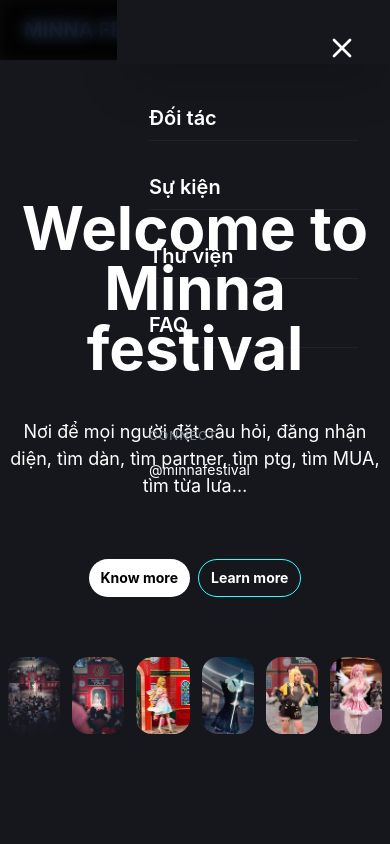
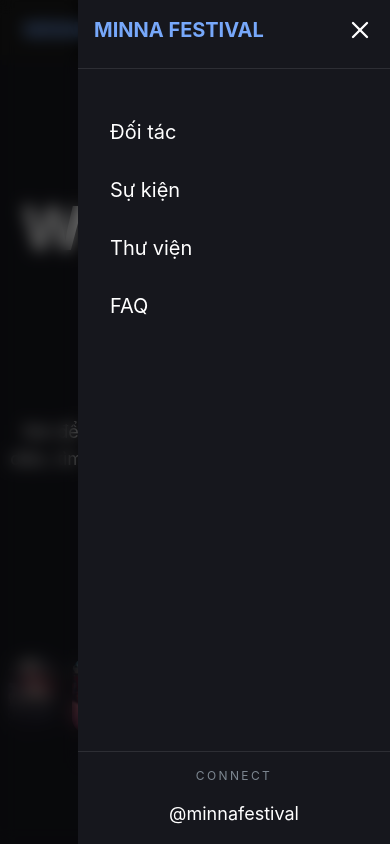
Before and after one commit to NoneHhii/minna-festival, a React (Vite) app: page / in a window 390 px wide. Both pictures are taken after a click on the element 352 px from the left and 30 px from the top of the page. Shown: the top 844 px of the page. Built offline with nearby package versions, Linux system fonts and the light colour scheme.

Commit message:
done-demo

```diff
--- a/src/App.tsx
+++ b/src/App.tsx
@@ -1,16 +1,22 @@
 
+import { useState } from 'react';
 import './App.css'
 import { Footer } from './components/Footer'
 import { Header } from './components/Header'
+import { Sidebar } from './components/Sidebar';
 import { HomePage } from './pages/HomePage'
 
 function App() {
 
+  const [isOpen, setIsOpen] = useState(false);
+
   return (
     <div>
-      <Header />
+      <Header setIsOpen={setIsOpen} />
       <HomePage />
       <Footer />
+
+      <Sidebar isOpen={isOpen} setIsOpen={setIsOpen} />
     </div>
   )
 }
--- a/src/components/Footer.tsx
+++ b/src/components/Footer.tsx
@@ -4,10 +4,6 @@
 export const Footer: React.FC = () => {
     return (
         <footer className="bg-[#16171d] py-16 px-6 md:px-20 border-t border-white/5">
-            {/* - flex-col: Xếp dọc trên mobile
-                - md:flex-row: Xếp ngang trên desktop
-                - items-start: Căn lề trái cho các cột
-            */}
             <div className="flex flex-col md:flex-row gap-12 md:gap-8 w-full">
 
                 {/* Khối Thông tin chung */}
@@ -69,7 +65,6 @@
                 </div>
             </div>
 
-            {/* Bản quyền ở dưới cùng */}
             <div className="mt-16 pt-8 border-t border-white/5 text-center">
                 <p className="text-[#7d8791] text-xs">
                     © 2026 Minna Festival. All rights reserved. Designed by Khoa.
--- a/src/components/Header.tsx
+++ b/src/components/Header.tsx
@@ -1,10 +1,12 @@
 import type React from "react";
-import { useState } from "react";
-import { Menu, X } from "lucide-react"; // Cài lucide-react nếu chưa có
-import { motion, AnimatePresence } from "framer-motion";
+// import { useEffect } from "react";
+import { Menu } from "lucide-react";
 
-export const Header: React.FC = () => {
-    const [isOpen, setIsOpen] = useState(false);
+interface props {
+    setIsOpen: React.Dispatch<React.SetStateAction<boolean>>;
+}
+
+export const Header: React.FC<props> = ({ setIsOpen }) => {
 
     const scrollToSection = (id: string) => {
         const element = document.getElementById(id);
@@ -24,14 +26,22 @@
         { name: "FAQ", id: "faq" },
     ];
 
+    // useEffect(() => {
+    //     if (isOpen) {
+    //         document.body.style.overflow = "hidden";
+    //     } else {
+    //         document.body.style.overflow = "auto";
+    //     }
+    // }, [isOpen]);
+
     return (
-        <header className="bg-black/90 backdrop-blur-md sticky top-0 z-100 flex justify-between items-center p-4 px-6 md:px-10">
+        <header className="bg-black/90 backdrop-blur-md top-0 sticky z-100 flex justify-between items-center p-4 px-6 md:px-10">
             {/* Logo */}
             <h3 className="text-[#77a8fa] font-bold text-xl cursor-pointer" onClick={() => scrollToSection('home')}>
                 MINNA FESTIVAL
             </h3>
 
-            {/* Desktop Menu: Hiện trên md trở lên */}
+            {/* Desktop Menu */}
             <nav className="hidden md:block flex-1">
                 <ul className="flex items-center justify-center text-white gap-12 font-medium">
                     {navItems.map((item) => (
@@ -46,56 +56,13 @@
                 </ul>
             </nav>
 
-            {/* Mobile Menu Icon: Chỉ hiện trên mobile */}
+            {/* Mobile Menu Icon */}
             <div className="md:hidden text-white cursor-pointer" onClick={() => setIsOpen(true)}>
                 <Menu size={28} />
             </div>
 
             {/* Sidebar Mobile Overlay */}
-            <AnimatePresence>
-                {isOpen && (
-                    <>
-                        {/* Lớp nền mờ khi mở Menu */}
-                        <motion.div
-                            initial={{ opacity: 0 }}
-                            animate={{ opacity: 1 }}
-                            exit={{ opacity: 0 }}
-                            onClick={() => setIsOpen(false)}
-                            className="fixed inset-0 bg-black/60 backdrop-blur-sm z-[110] md:hidden"
-                        />
 
-                        {/* Nội dung Sidebar */}
-                        <motion.div
-                            initial={{ x: "100%" }}
-                            animate={{ x: 0 }}
-                            exit={{ x: "100%" }}
-                            transition={{ type: "spring", damping: 25, stiffness: 200 }}
-                            className="fixed right-0 top-0 h-full w-[70%] bg-[#16171d] z-[120] p-8 shadow-2xl md:hidden"
-                        >
-                            <div className="flex justify-end mb-10">
-                                <X className="text-white cursor-pointer" onClick={() => setIsOpen(false)} size={32} />
-                            </div>
-
-                            <ul className="flex flex-col gap-8 text-white text-xl font-semibold">
-                                {navItems.map((item) => (
-                                    <li
-                                        key={item.id}
-                                        className="hover:text-[#77a8fa] transition-colors border-b border-white/5 pb-2"
-                                        onClick={() => scrollToSection(item.id)}
-                                    >
-                                        {item.name}
-                                    </li>
-                                ))}
-                            </ul>
-
-                            <div className="mt-20">
-                                <p className="text-[#7d8791] text-xs uppercase tracking-widest mb-4">Connect</p>
-                                <p className="text-white text-sm">@minnafestival</p>
-                            </div>
-                        </motion.div>
-                    </>
-                )}
-            </AnimatePresence>
         </header>
     );
 };
--- /dev/null
+++ b/src/components/Sidebar.tsx
@@ -0,0 +1,90 @@
+import { AnimatePresence, motion } from "framer-motion";
+import { X } from "lucide-react";
+import type React from "react";
+
+interface SidebarProps {
+    isOpen: boolean;
+    setIsOpen: React.Dispatch<React.SetStateAction<boolean>>;
+}
+
+export const Sidebar: React.FC<SidebarProps> = ({ isOpen, setIsOpen }) => {
+    const navItems = [
+        { name: "Đối tác", id: "partner" },
+        { name: "Sự kiện", id: "experience" },
+        { name: "Thư viện", id: "gallery" },
+        { name: "FAQ", id: "faq" },
+    ];
+
+    const scrollToSection = (id: string) => {
+        const element = document.getElementById(id);
+        if (element) {
+            element.scrollIntoView({
+                behavior: "smooth",
+                block: "start",
+            });
+            setIsOpen(false); // Đóng sidebar sau khi bấm
+        }
+    };
+    return (
+        <AnimatePresence>
+            {isOpen && (
+                <>
+                    {/* Lớp nền mờ khi mở Menu */}
+                    <motion.div
+                        initial={{ opacity: 0 }}
+                        animate={{ opacity: 1 }}
+                        exit={{ opacity: 0 }}
+                        onClick={(e) => {
+                            if (e.target === e.currentTarget) setIsOpen(false);
+                        }}
+                        className="fixed inset-0 bg-black/60 z-200 backdrop-blur-sm md:hidden h-full"
+                    />
+
+
+                    <motion.div
+                        initial={{ x: "100%" }}
+                        animate={{ x: 0 }}
+                        exit={{ x: "100%" }}
+                        transition={{
+                            type: "spring",
+                            stiffness: 300,
+                            damping: 30,
+                        }}
+                        className="fixed right-0 top-0 h-full w-[80%] max-w-[350px] bg-[#16171d] z-300 flex flex-col md:hidden"
+                    >
+                        {/* Nút đóng X */}
+                        <div className=" w-full mb-12 border-b border-white/10 pb-2">
+                            <div className="p-4 flex justify-between items-center">
+                                <h3 className="text-[#77a8fa] font-bold text-xl cursor-pointer" onClick={() => scrollToSection('home')}>
+                                    MINNA FESTIVAL
+                                </h3>
+                                <X className="text-white cursor-pointer" onClick={() => setIsOpen(false)} size={28} />
+                            </div>
+                        </div>
+
+                        {/* Menu List */}
+                        <ul className="flex flex-col gap-7 text-white text-[20px] items-start justify-start flex-1 px-8">
+                            {navItems.map((item) => (
+                                <li
+                                    key={item.id}
+                                    className="hover:text-[#77a8fa] transition-all active:scale-95 cursor-pointer"
+                                    onClick={() => scrollToSection(item.id)}
+                                >
+                                    {item.name}
+                                </li>
+                            ))}
+                        </ul>
+
+                        {/* Footer Sidebar */}
+                        <div className="border-t border-white/10 pt-4">
+                            <div className="mt-auto text-center pb-4">
+                                <p className="text-[#7d8791] text-xs uppercase tracking-[0.2em] mb-4">Connect</p>
+                                <p className="text-white text-lg">@minnafestival</p>
+                            </div>
+                        </div>
+                    </motion.div>
+                </>
+            )}
+        </AnimatePresence>
+    )
+}
--- a/src/pages/HomePage.tsx
+++ b/src/pages/HomePage.tsx
@@ -169,7 +169,7 @@
                 </div>
 
                 {/* Partner */}
-                <div className="bg-white p-3 flex flex-col items-center">
+                <div className="bg-white p-3 flex flex-col items-center" id="partner">
                     <p className="font-bold text-2xl my-3">Our Partners</p>
                     <a href="https://parcmall.com.vn/" className="mt-3">
                         <img src={parcmall} alt="" className="md:w-30 md:h-15" />
@@ -183,7 +183,7 @@
                     whileInView={{ opacity: 1, y: 0 }}
                     viewport={{ once: true }}
                     transition={{ duration: 0.8 }}
-                    id="partner"
+
                 >
                     <div className="flex-1 max-w-lg flex flex-col gap-10">
                         <p className="text-2xl font-bold text-green-600">
@@ -347,11 +347,6 @@
                 <section className="bg-white py-15 px-4 md:px-10" id="gallery">
                     <div className="max-w-7xl mx-auto">
                         <h2 className="text-3xl font-bold text-center mb-12 text-gray-900">Gallery</h2>
-
-                        {/* - grid-cols-2: 2 cột trên mobile
-                            - md:grid-cols-5: 5 cột trên desktop
-                            - grid-flow-dense: Tự động lấp đầy các khoảng trống nhỏ bằng ảnh phù hợp
-                        */}
                         <div className="grid grid-cols-2 md:grid-cols-5 grid-flow-dense gap-4 auto-rows-[80px]">
                             {gallery.map((photo) => (
                                 <div
@@ -364,7 +359,6 @@
                                         className="h-full w-full object-cover transition-transform duration-700 group-hover:scale-110"
                                     />
 
-                                    {/* Lớp phủ (Overlay) khi hover */}
                                     {/* <div className="absolute inset-0 bg-black/40 opacity-0 group-hover:opacity-100 transition-opacity duration-300 flex items-center justify-center">
                                 <span className="text-white font-medium border border-white px-4 py-2 rounded-full scale-90 group-hover:scale-100 transition-transform">
                                     View Moment
```
